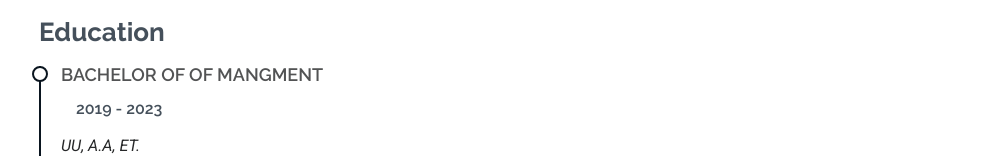
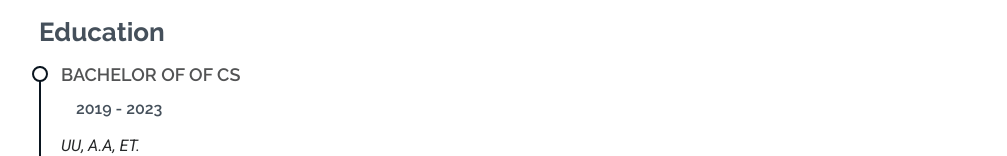
Before and after one commit to muhammedAbdellayassin/1stportfolio, a plain HTML site: page index.html in a window 1280 px wide. Shown: the part 2500-2656 px from the top of the page, without its empty margins (133-1140 px from the left). Drawn offline with Linux system fonts and the light colour scheme.

Commit message:
Update index.html

```diff
--- a/index.html
+++ b/index.html
@@ -204,7 +204,7 @@
 
             <h3 class="resume-title">Education</h3>
             <div class="resume-item">
-              <h4>Bachelor of of mangment</h4>
+              <h4>Bachelor of of CS</h4>
               <h5>2019 - 2023</h5>
               <p><em>UU, A.A, ET.</em></p>
             </div><!-- Edn Resume Item -->
```
